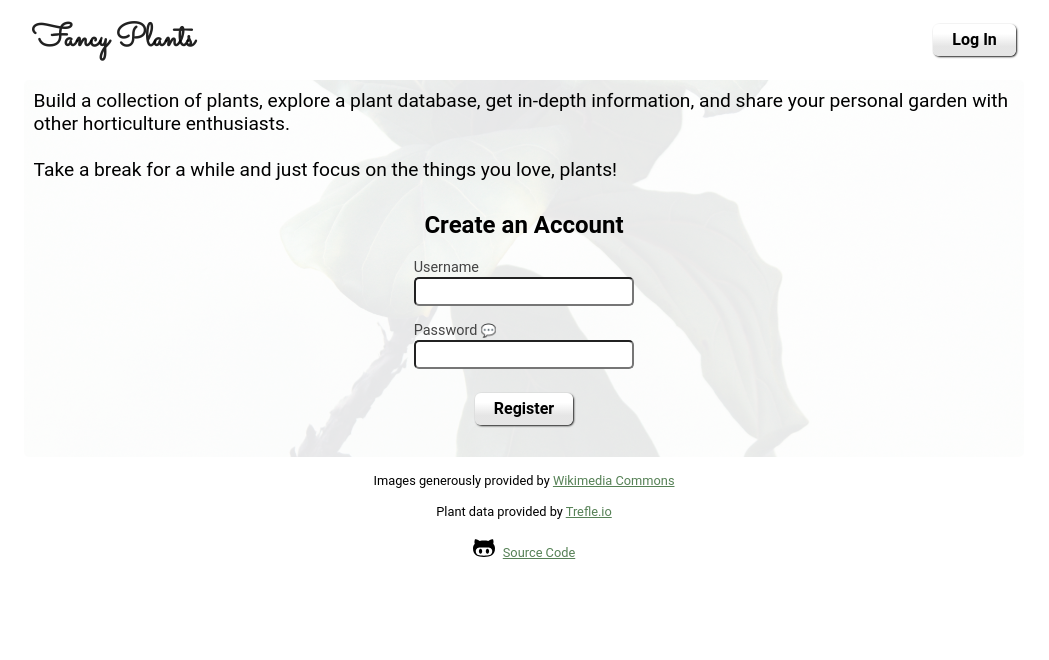
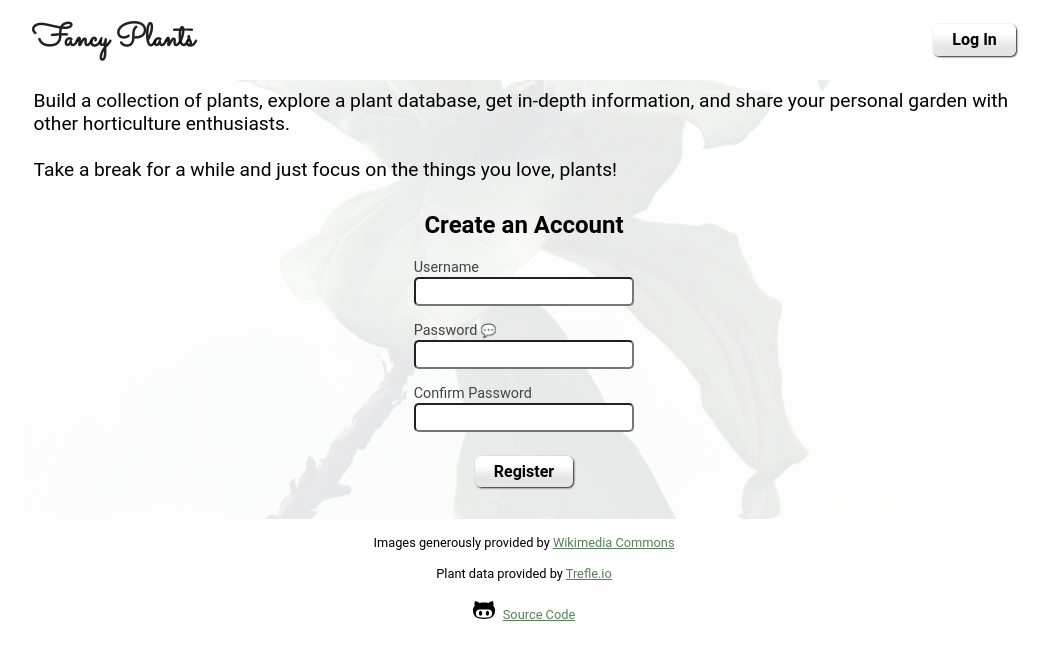
Before and after one commit to pmnord/plant-management-react-capstone-client, a React (Create React App) app: page / in a window 1280 px wide. Shown: the top 660 px of the page, without its empty margins (116-1165 px from the left). Built offline with nearby package versions, Linux system fonts and the light colour scheme; no server answers.

Commit message:
add password-confirmation input to RegistrationForm component

```diff
--- a/src/components/RegistrationForm/RegistrationForm.js
+++ b/src/components/RegistrationForm/RegistrationForm.js
@@ -14,18 +14,20 @@ export default class RegistrationForm extends React.Component {
     this.state = {
       username: '',
       password: '',
+      passwordConfirmation: '',
       submitting: false,
       error: null,
     };
   }
 
-  updateFormValue(input, value) {
-    this.setState({ [input]: value });
-  }
-
   handleFormSubmit = (e) => {
     e.preventDefault();
     this.setState({ error: null, submitting: true });
+
+    if (this.state.password !== this.state.passwordConfirmation) {
+      this.setState({ error: 'Passwords do not match', submitting: false });
+      return;
+    }
 
     const { username, password } = e.target;
     const newUser = {
@@ -94,6 +96,10 @@ export default class RegistrationForm extends React.Component {
       });
   }
 
+  updateFormValue(input, value) {
+    this.setState({ [input]: value });
+  }
+
   render() {
     return (
       <form className='registration__form' onSubmit={this.handleFormSubmit}>
@@ -132,6 +138,22 @@ export default class RegistrationForm extends React.Component {
             }
           />
         </div>
+        <div>
+          <label htmlFor='password-confirmation'>
+            Confirm Password
+          </label>
+          <input
+          className="basic-input"
+            type='password'
+            name='password-confirmation'
+            minLength='6'
+            required
+            value={this.state.passwordConfirmation}
+            onChange={(e) =>
+              this.updateFormValue('passwordConfirmation', e.target.value)
+            }
+          />
+        </div>
         <button className="btn" disabled={this.state.submitting}>
           {this.state.submitting ? 'Loading...' : 'Register'}
         </button>
```
